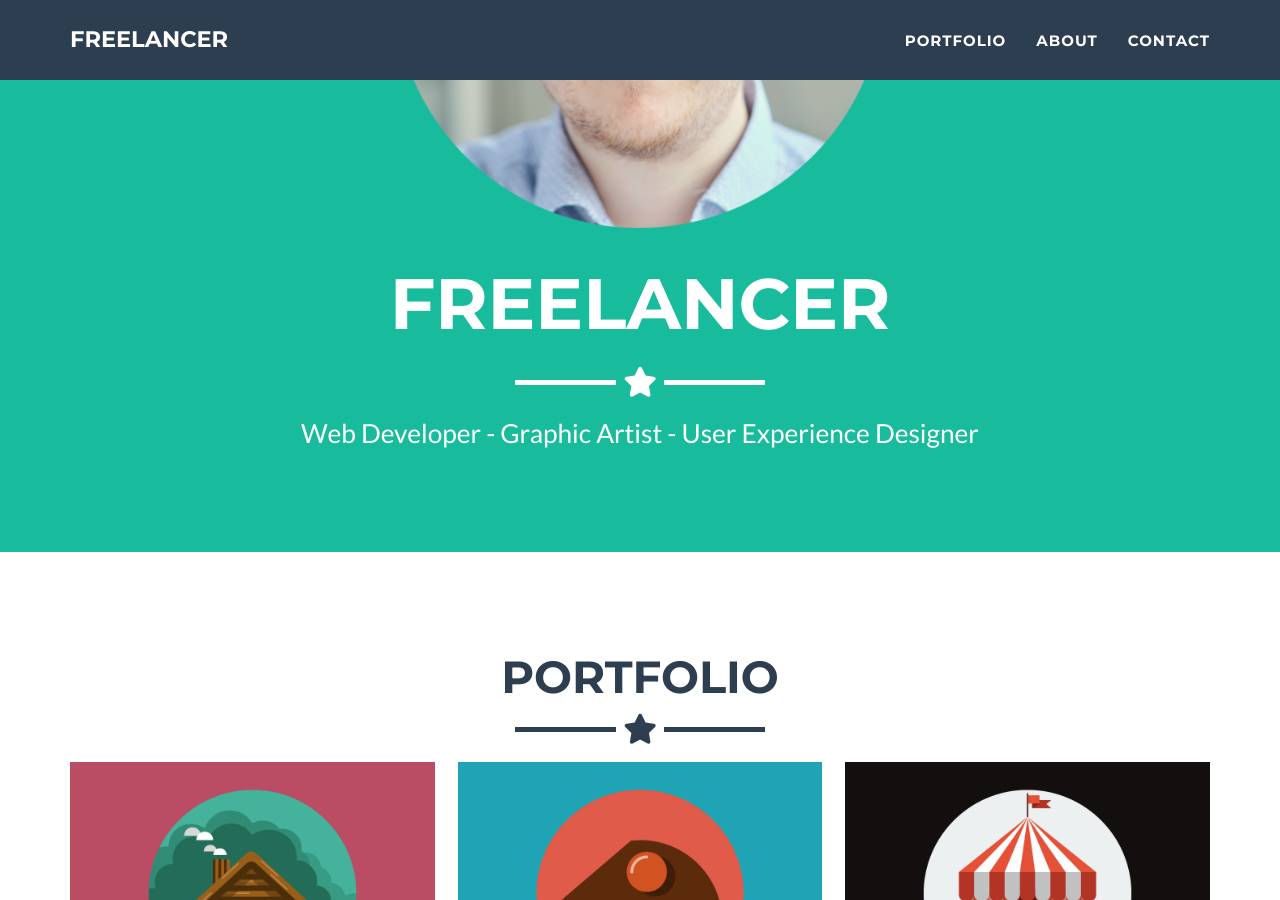
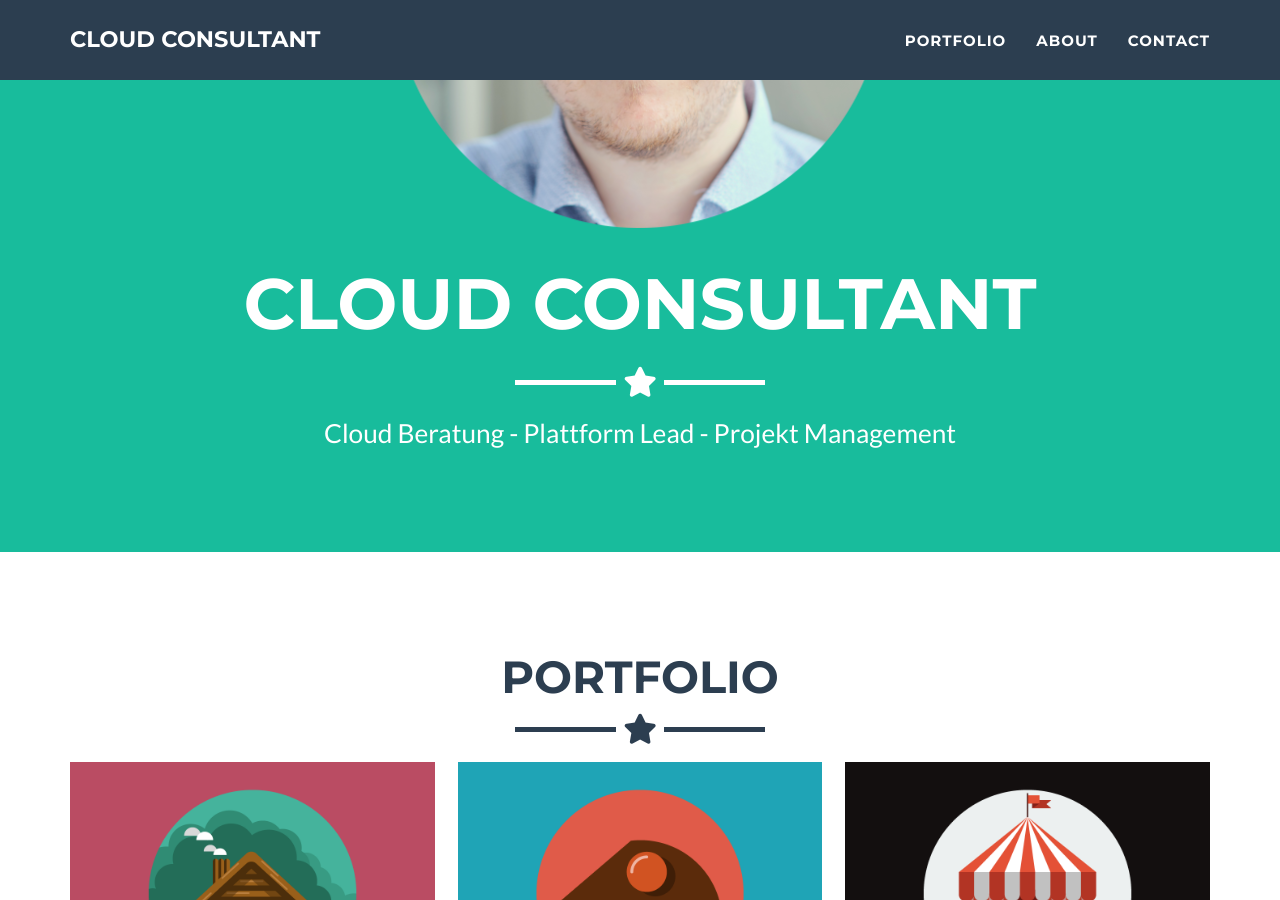
Before and after one commit to renewarnke/renewarnke.github.io, a Jekyll site: the page built from _posts/2014-07-18-project-1.markdown, in a window 1280 px wide and 900 px high, scrolled down 467 px. Built offline with Jekyll 4.4.1, drawn with Linux system fonts in a browser that asks for light colours; some of the changed text lies outside the part shown.

Commit message:
update config

```diff
--- a/_config.yml
+++ b/_config.yml
@@ -1,11 +1,11 @@
 # Site settings
-title: Freelancer
-email: your-email@domain.com
-url: https://github.com/jeromelachaud/freelancer-theme
+title: Cloud Consultant
+email: rene@warnke.cloud
+url: warnke.cloud
 description: "Write an awesome description for your new site here. You can edit this line in _config.yml. It will appear in your document head meta (for Google search results) and in your feed.xml site description."
 keywords: "your keywords, separated by commas"
-skills: "Web Developer - Graphic Artist - User Experience Designer"
-meta_author: LastName FirstName
+skills: "Cloud Beratung - Plattform Lead - Projekt Management"
+meta_author: Warnke Rene
 
 # Google webmaster tools
 google_verify:
@@ -21,7 +21,7 @@ contact: static
 
 # If you use disqus you need disqus shortname
 # https://help.disqus.com/customer/portal/articles/466208
-disqus_shortname: myshortname
+#disqus_shortname: myshortname
 
 # Color settings (hex-codes without the leading hash-tag)
 color:
@@ -39,21 +39,16 @@ footer:
 
 # Social networks usernames (many more available: google-plus, flickr, dribbble, pinterest, instagram, tumblr, linkedin, etc.)
 social:
-  - title: twitter
+  - title: mastodon
     url: http://twitter.com/jekyllrb
-  - title: facebook
-    url:
   - title: stack-overflow
-    url: http://stackoverflow.com/questions/tagged/jekyll
-  - title: bitbucket
-    url: http://bitbucket.org/jekyll
   - title: github
-    url: http://github.com/jekyll
+    url: http://github.com/renewarnke
 
 # Postal address (add as many lines as necessary)
 address:
-  - line: 3481 Melrose Place
-  - line: Beverly Hills, CA 90210
+  - line: Sietwende 67
+  - line: 21037, Hamburg
 
 # Credits content
 Impressum: '<h1>Impressum</h1>
```
